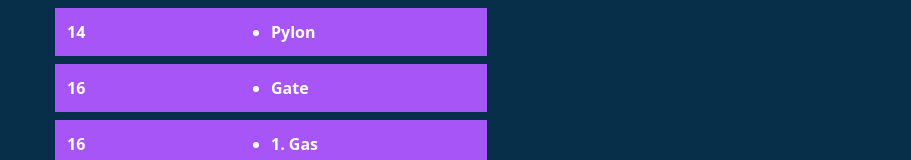
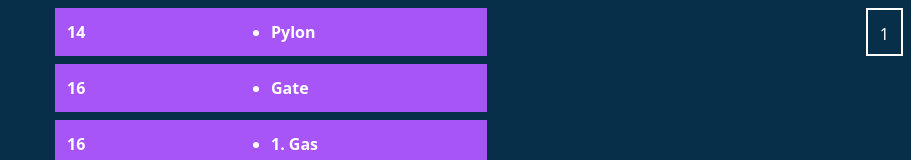
Before and after one commit to morentic/botool-vue, a Vue app: page / in a window 1280 px wide. Shown: the top 160 px of the page, without its empty margins (369-1280 px from the left). Built offline with nearby package versions, Linux system fonts and the light colour scheme.

Commit message:
show the timer in the upper right corner

```diff
--- a/src/App.vue
+++ b/src/App.vue
@@ -65,6 +65,11 @@ export default {
 <template>
   <div class="max-w-md mx-auto">
     <div
+      class="p-3 absolute top-2 right-2 h-12 bg-sky-950 border-white border-2"
+    >
+      {{ time }}
+    </div>
+    <div
       v-for="(buildStep, index) in buildOrder"
       :key="index"
       class="grid grid-cols-2 items-center m-2 p-3 bg-purple-500 font-bold"
```
